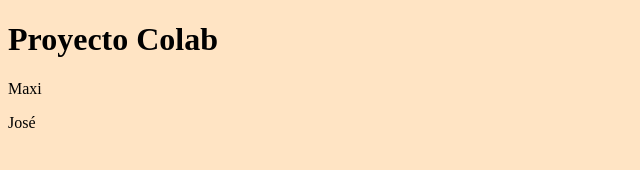
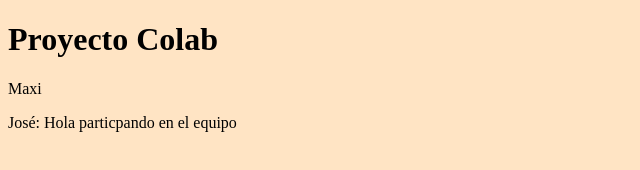
Before and after one commit to mlapeducacionit/repo-colab, a plain HTML site: page index.html in a window 1280 px wide. Shown: the whole page, without its empty margins (0-640 px from the left). Drawn offline with Linux system fonts and the light colour scheme.

Commit message:
Soy josé y subi cambios

```diff
--- a/index.html
+++ b/index.html
@@ -11,7 +11,7 @@
 
     <p>Maxi</p>
 
-    <p>José</p>
+    <p>José: Hola particpando en el equipo</p>
 
     <script src="js/main.js"></script>
 </body>
```
